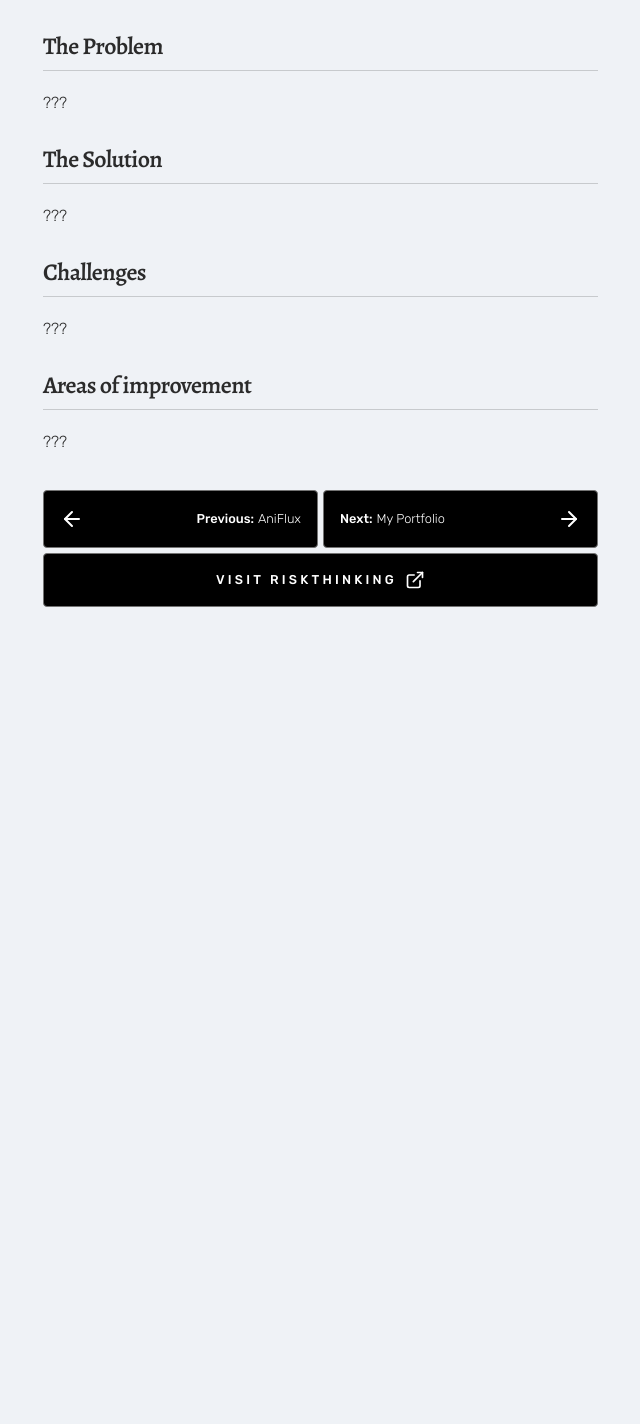
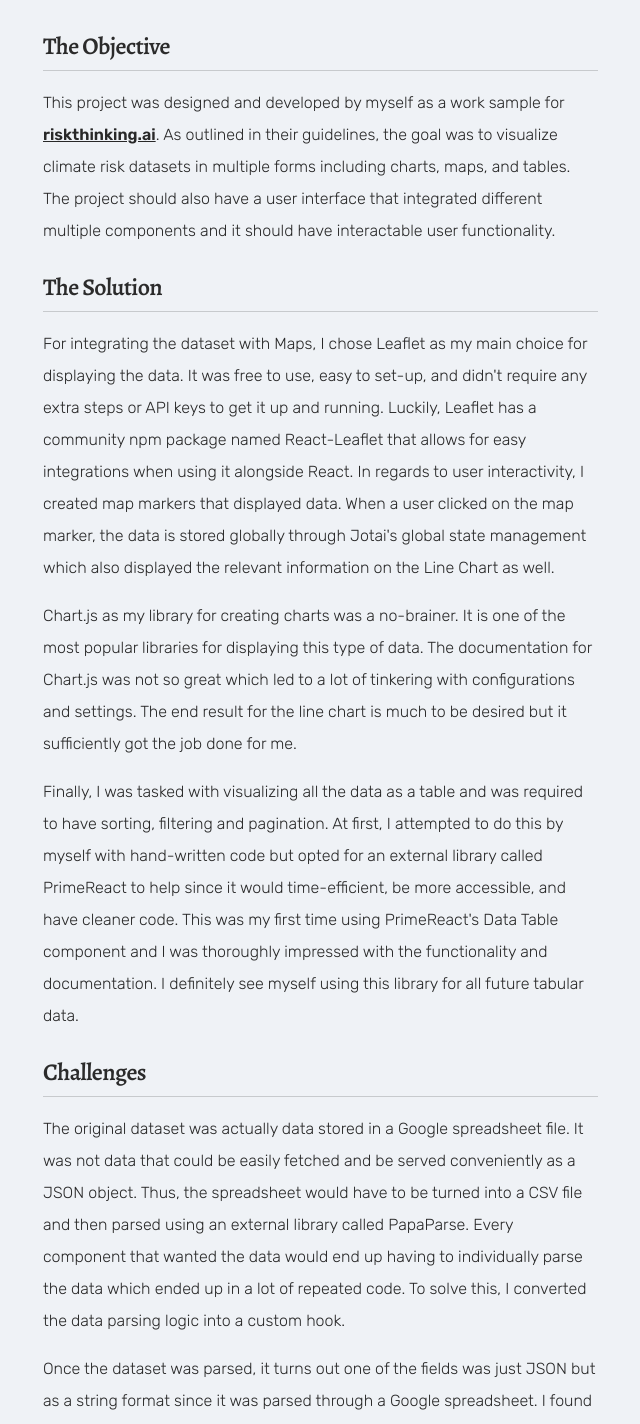
Before and after one commit to Yezo/portfolio-v2, a Next.js app: page /works/riskthinking in a window 1280 px wide. Shown: the part 596-2020 px from the top of the page, without its empty margins (299-939 px from the left). Before the commit the page ends 1383 px from the top, so only its background shows below. Built offline with nearby package versions, Linux system fonts and the light colour scheme; a web font is replaced by a local one.

Commit message:
add text content for riskthinking

```diff
--- a/src/app/works/riskthinking/page.tsx
+++ b/src/app/works/riskthinking/page.tsx
@@ -5,6 +5,7 @@ import WorksExternalLinks from "@/components/Works/WorksExternalLinks"
 import Paragraph from "@/components/Typography/Paragraph"
 import TitleH2 from "@/components/Typography/TitleH2"
 import WorksEndNavigation from "@/components/Works/WorksEndNavigation"
+import Link from "next/link"
 
 export const metadata = {
   title: "RiskThinking",
@@ -46,23 +47,37 @@ export default function KorePage() {
 
       <section className="mt-8 space-y-6">
         <div>
-          <TitleH2>The Problem</TitleH2>
-          <Paragraph>{`???`}</Paragraph>
+          <TitleH2>The Objective</TitleH2>
+          <Paragraph>
+            This project was designed and developed by myself as a work sample for{" "}
+            <Link href="https://riskthinking.ai/" className="font-semibold underline">
+              riskthinking.ai
+            </Link>
+            . As outlined in their guidelines, the goal was to visualize climate risk datasets in
+            multiple forms including charts, maps, and tables. The project should also have a user
+            interface that integrated different multiple components and it should have interactable
+            user functionality.
+          </Paragraph>
         </div>
 
         <div>
           <TitleH2>The Solution</TitleH2>
-          <Paragraph>{`???`}</Paragraph>
+          <Paragraph>{`For integrating the dataset with Maps, I chose Leaflet as my main choice for displaying the data. It was free to use, easy to set-up, and didn't require any extra steps or API keys to get it up and running. Luckily, Leaflet has a community npm package named React-Leaflet that allows for easy integrations when using it alongside React. In regards to user interactivity, I created map markers that displayed data. When a user clicked on the map marker, the data is stored globally through Jotai's global state management which also displayed the relevant information on the Line Chart as well. `}</Paragraph>
+          <Paragraph>{`Chart.js as my library for creating charts was a no-brainer. It is one of the most popular libraries for displaying this type of data. The documentation for Chart.js was not so great which led to a lot of tinkering with configurations and settings. The end result for the line chart is much to be desired but it sufficiently got the job done for me. `}</Paragraph>
+          <Paragraph>{`Finally, I was tasked with visualizing all the data as a table and was required to have sorting, filtering and pagination. At first, I attempted to do this by myself with hand-written code but opted for an external library called PrimeReact to help since it would time-efficient, be more accessible, and have cleaner code. This was my first time using PrimeReact's Data Table component and I was thoroughly impressed with the functionality and documentation. I definitely see myself using this library for all future tabular data.`}</Paragraph>
         </div>
 
         <div>
           <TitleH2>Challenges</TitleH2>
-          <Paragraph>{`???`}</Paragraph>
+          <Paragraph>{`The original dataset was actually data stored in a Google spreadsheet file. It was not data that could be easily fetched and be served conveniently as a JSON object. Thus, the spreadsheet would have to be turned into a CSV file and then parsed using an external library called PapaParse. Every component that wanted the data would end up having to individually parse the data which ended up in a lot of repeated code. To solve this, I converted the data parsing logic into a custom hook. `}</Paragraph>
+          <Paragraph>{`Once the dataset was parsed, it turns out one of the fields was just JSON but as a string format since it was parsed through a Google spreadsheet. I found myself needing to manipulate the string in such a way to have it returned as a proper key-value pair so that I could work with this data.  `}</Paragraph>
+          <Paragraph>{`One of the biggest time sinks during this project was an error that occured during the hydration stage of loading a page when attempting to use any form of global state management library within the project. I had tried Redux, ContextAPI, and Jotai all to no avail. Eventually, I found the error was due to using the latest version of Next.js and that there was a problem with JSON.parse crashing a lot of applications. My solution was to downgrade the project's version back down to 13.2.4.  `}</Paragraph>
         </div>
 
         <div>
           <TitleH2>Areas of improvement</TitleH2>
-          <Paragraph>{`???`}</Paragraph>
+          <Paragraph>{`The user interface for this project is clean and simple, but it is exactly that. It doesn't stand out in any way and given more time, I would have liked to have transformed the UI into something more polished and presentable. `}</Paragraph>
+          <Paragraph>{`Although I've carried out the tasks outlined by riskthinking.ai, I think I could have implemented more features and tests for the project. In particular, I believe a page dedicated to statistics regarding the data would be helpful to users such as "Locations with the highest risk factor" or "How many locations in this business category have this particular risk factor". `}</Paragraph>
         </div>
       </section>
 
```
